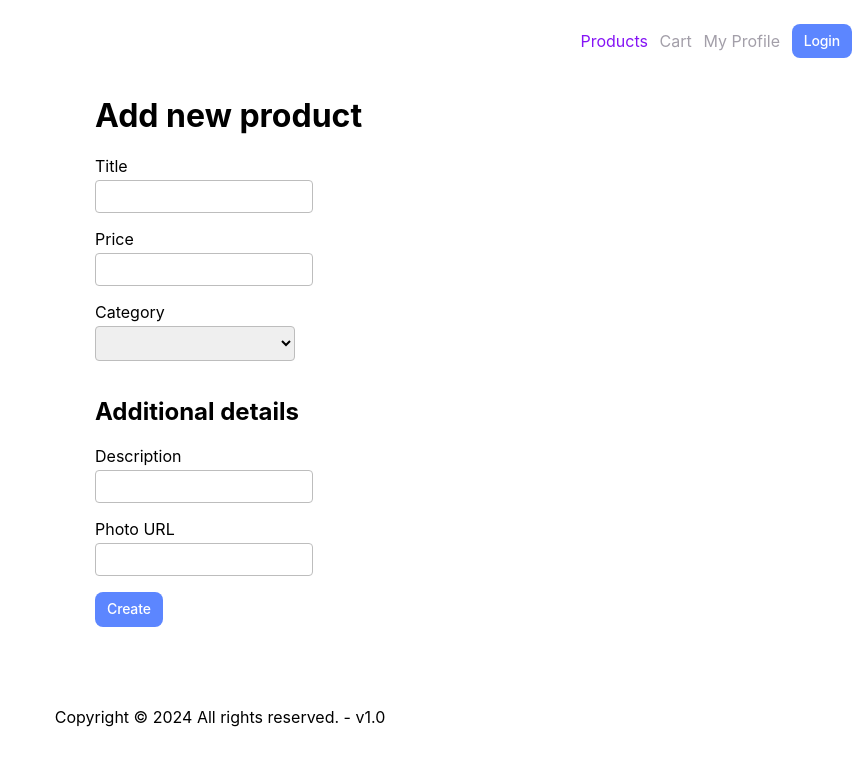
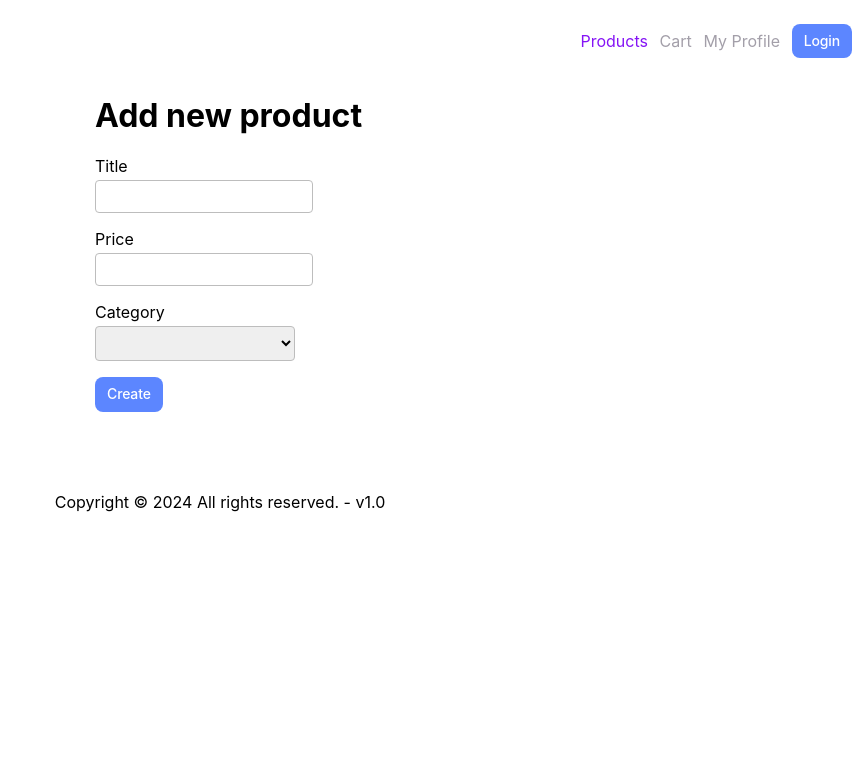
Before and after one commit to igorissen/Learning-Angular-Fifth-Edition, an Angular app: page /products/new in a window 1280 px wide. Shown: the top 766 px of the page, without its empty margins (420-1280 px from the left). Built offline with nearby package versions, Linux system fonts and the light colour scheme.

Commit message:
feat: reactive form with FormBuilder

```diff
--- a/src/app/product-create/product-create.component.html
+++ b/src/app/product-create/product-create.component.html
@@ -1,5 +1,5 @@
 <h1>Add new product</h1>
-<form [formGroup]="productForm" (ngSubmit)="createProduct()">
+<form [formGroup]="productForm!" (ngSubmit)="createProduct()">
   <div>
     <label for="title">Title</label>
     <input id="title" formControlName="title" />
@@ -18,18 +18,6 @@
     </select>
   </div>
 
-  <h2>Additional details</h2>
-  <form formGroupName="extra">
-    <div>
-      <label for="description">Description</label>
-      <input id="description" formControlName="description" />
-    </div>
-    <div>
-      <label for="photo">Photo URL</label>
-      <input id="photo" formControlName="image">
-    </div>
-  </form>
-
   <div>
     <button type="submit">Create</button>
   </div>
--- a/src/app/product-create/product-create.component.ts
+++ b/src/app/product-create/product-create.component.ts
@@ -1,8 +1,8 @@
-import {Component} from '@angular/core';
+import {Component, OnInit} from '@angular/core';
 import {ProductsService} from "../products.service";
 import {NumericDirective} from "../numeric.directive";
 import {Router} from "@angular/router";
-import {FormControl, FormGroup, ReactiveFormsModule} from "@angular/forms";
+import {FormBuilder, FormControl, FormGroup, ReactiveFormsModule} from "@angular/forms";
 
 @Component({
   selector: 'app-product-create',
@@ -14,26 +14,35 @@ import {FormControl, FormGroup, ReactiveFormsModule} from "@angular/forms";
   templateUrl: './product-create.component.html',
   styleUrl: './product-create.component.css'
 })
-export class ProductCreateComponent {
-  productForm = new FormGroup({
-    title: new FormControl('', { nonNullable: true}),
-    price: new FormControl<number | undefined>(undefined, {nonNullable:true}),
-    category: new FormControl('', { nonNullable: true}),
-    extra: new FormGroup({
-      image: new FormControl(''),
-      description: new FormControl(''),
-    })
-  });
+export class ProductCreateComponent implements OnInit {
+  productForm: FormGroup<{
+    title: FormControl<string>,
+    price: FormControl<number | undefined>,
+    category: FormControl<string>,
+  }> | undefined;
 
   constructor(
     private readonly productsService: ProductsService,
-    private readonly router: Router
+    private readonly router: Router,
+    private readonly formBuilder: FormBuilder,
   ) {
+  }
+
+  ngOnInit() {
+    this.buildForm();
   }
 
   createProduct(): void {
     this.productsService
-      .addProduct(this.productForm.value)
+      .addProduct(this.productForm!.value)
       .subscribe(() => this.router.navigate(['/products']));
   }
+
+  private buildForm(): void {
+    this.productForm = this.formBuilder.nonNullable.group({
+      title: [''],
+      price: this.formBuilder.nonNullable.control<number | undefined>(undefined),
+      category: ['']
+    })
+  }
 }
```
